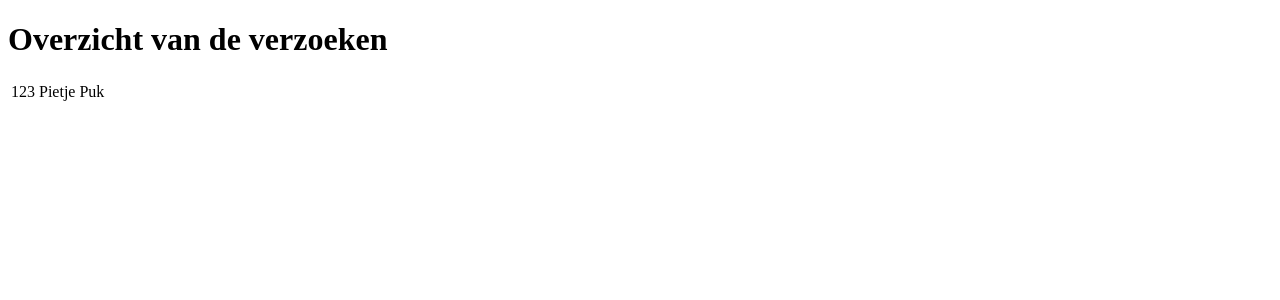
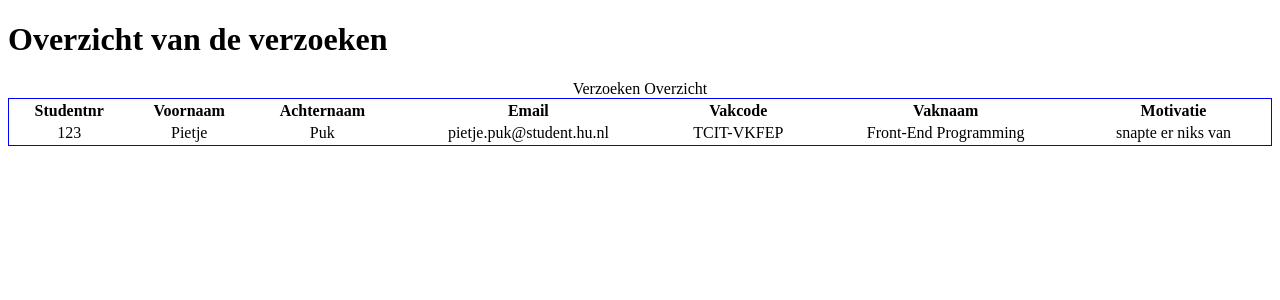
Before and after one commit to jongmana/FepDemo, an Angular app: page / in a window 1280 px wide. Shown: the top 300 px of the page. Built offline with nearby package versions, Linux system fonts and the light colour scheme.

Commit message:
small changes

```diff
--- a/src/app/core/services/verzoeken.service.ts
+++ b/src/app/core/services/verzoeken.service.ts
@@ -11,17 +11,25 @@ export class VerzoekenService {
     this.verzoeken.push(
       new Verzoek(
         123,
-        "Pietje",
-        "Puk",
-        "pietje.puk@student.hu.nl",
-        "TCIT-VKFEP",
-        "Front-End Programming",
-        "snapte er niks van"
+        'Pietje',
+        'Puk',
+        'pietje.puk@student.hu.nl',
+        'TCIT-VKFEP',
+        'Front-End Programming',
+        'snapte er niks van'
       )
     );
   }
 
   getAllVerzoeken() {
-    return this.verzoeken;
+    // de array is private, en dus wil je niet een referentie naar de array
+    // maar de inhoud (een kopie) van de array teruggeven om te voorkomen
+    // dat de array buiten de scope van deze klasse bewerkt wordt.
+    return this.verzoeken.slice();
+  }
+
+  addVerzoek(verzoek: Verzoek) {
+    this.verzoeken.push(verzoek);
+    console.log(this.verzoeken);
   }
 }
--- a/src/app/verzoeken-overzicht/verzoeken-overzicht.component.css
+++ b/src/app/verzoeken-overzicht/verzoeken-overzicht.component.css
@@ -0,0 +1,8 @@
+table {
+    width: 100%;
+    border: 1px solid blue;
+}
+
+tbody td {
+    text-align: center;
+}
--- a/src/app/verzoeken-overzicht/verzoeken-overzicht.component.html
+++ b/src/app/verzoeken-overzicht/verzoeken-overzicht.component.html
@@ -1,9 +1,27 @@
 <h1>Overzicht van de verzoeken</h1>
 
 <table>
+  <caption>Verzoeken Overzicht</caption>
+  <thead>
+    <tr>
+      <th scope="col">Studentnr</th>
+      <th scope="col">Voornaam</th>
+      <th scope="col">Achternaam</th>
+      <th scope="col">Email</th>
+      <th scope="col">Vakcode</th>
+      <th scope="col">Vaknaam</th>
+      <th scope="col">Motivatie</th>
+    </tr>
+  </thead>
+  <tbody>
     <tr *ngFor="let verzoek of verzoeken">
-        <td>{{verzoek.studentnr}}</td>
-        <td>{{verzoek.voornaam}}</td>
-        <td>{{verzoek.achternaam}}</td>
+      <td>{{ verzoek.studentnr }}</td>
+      <td>{{ verzoek.voornaam }}</td>
+      <td>{{ verzoek.achternaam }}</td>
+      <td>{{ verzoek.email }}</td>
+      <td>{{ verzoek.vakcode }}</td>
+      <td>{{ verzoek.vaknaam }}</td>
+      <td>{{ verzoek.motivatie }}</td>
     </tr>
+  </tbody>
 </table>
--- a/src/app/verzoeken-overzicht/verzoeken-overzicht.component.ts
+++ b/src/app/verzoeken-overzicht/verzoeken-overzicht.component.ts
@@ -13,6 +13,19 @@ export class VerzoekenOverzichtComponent implements OnInit {
 
   constructor(private verzoekenService: VerzoekenService) {
     this.verzoeken = verzoekenService.getAllVerzoeken();
+
+    // simulatie dat er elders in de app een nieuw verzoek was ingediend.
+    this.verzoekenService.addVerzoek(
+      new Verzoek(
+        321,
+        'Sinter',
+        'Klaas',
+        'sinter.klaas@student.hu.nl',
+        'TCIT-VKFEP',
+        'Front-End Programming',
+        'was vergeten me in te schrijven'
+      )
+    );
   }
 
   ngOnInit() {
```
Also changed, not shown: src/app/shared/models/verzoek.ts (line endings or trailing spaces).
